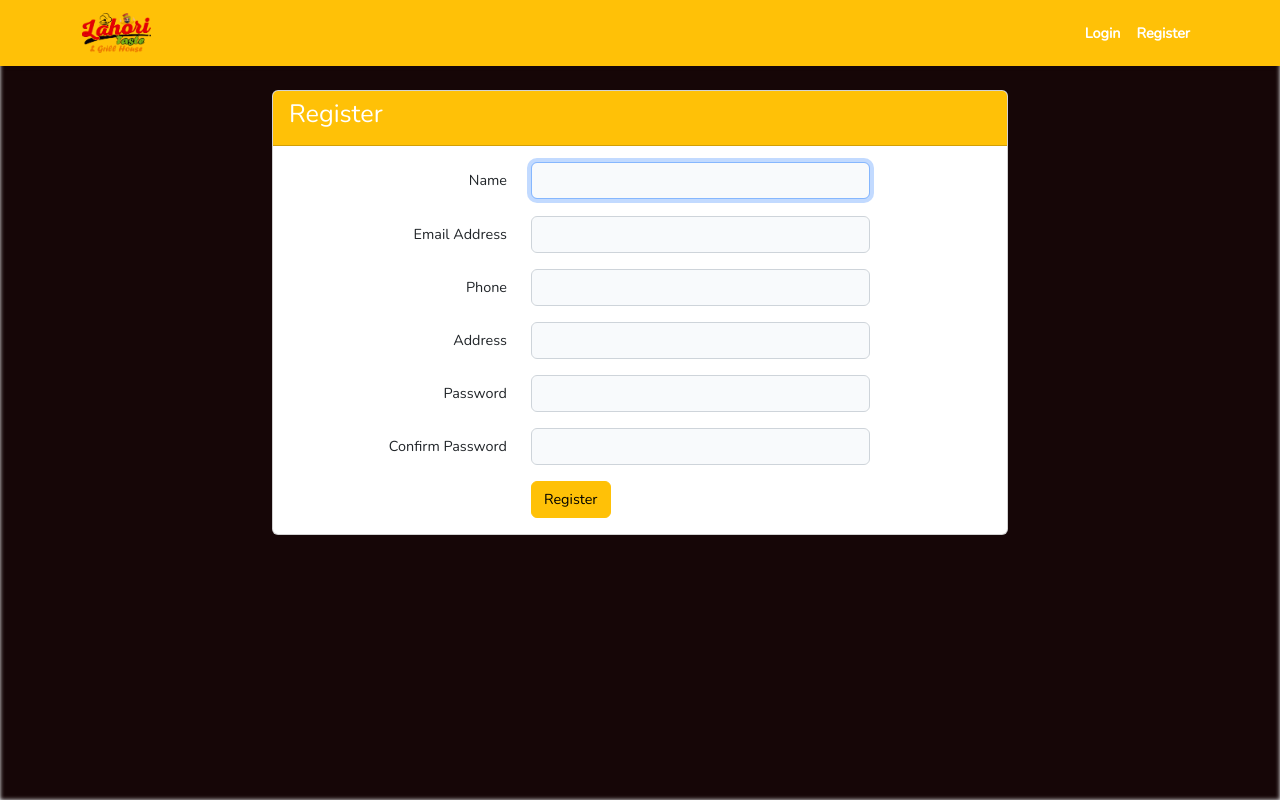
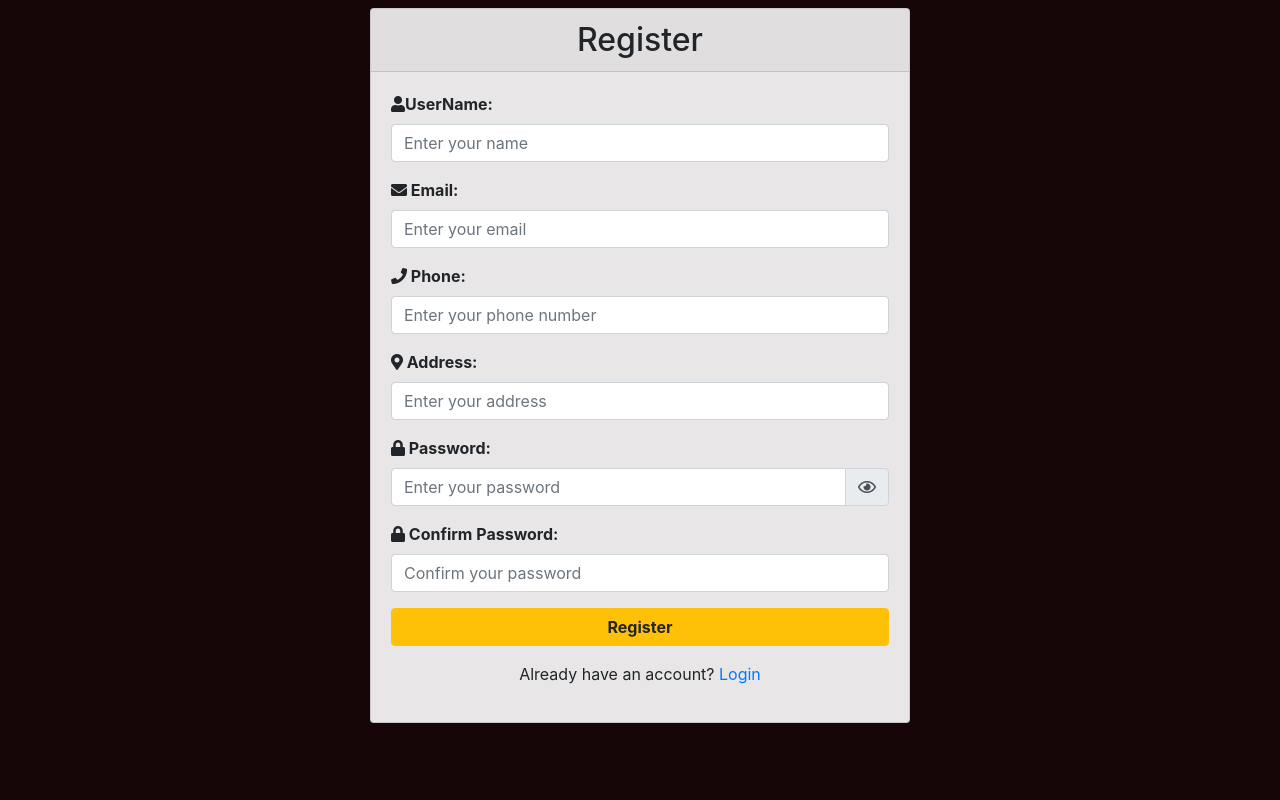
Before and after one commit to SSL-SOLUTIONS/lahori-taste, a Laravel app: page /register in a window 1280 px wide. Run offline with Laravel 10, Linux system fonts and the light colour scheme; style sheets or scripts are compiled from the project's sources; some libraries are stand-ins or nearby versions.

Commit message:
login conflict resolve

```diff
--- a/app/Http/Controllers/Auth/RegisterController.php
+++ b/app/Http/Controllers/Auth/RegisterController.php
@@ -8,60 +8,28 @@ use App\Models\User;
 use Illuminate\Foundation\Auth\RegistersUsers;
 use Illuminate\Support\Facades\Hash;
 use Illuminate\Support\Facades\Validator;
-
 class RegisterController extends Controller
 {
-    /*
-    |--------------------------------------------------------------------------
-    | Register Controller
-    |--------------------------------------------------------------------------
-    |
-    | This controller handles the registration of new users as well as their
-    | validation and creation. By default this controller uses a trait to
-    | provide this functionality without requiring any additional code.
-    |
-    */
-
     use RegistersUsers;
 
-    /**
-     * Where to redirect users after registration.
-     *
-     * @var string
-     */
     protected $redirectTo = '/';
 
-    /**
-     * Create a new controller instance.
-     *
-     * @return void
-     */
     public function __construct()
     {
         $this->middleware('guest');
     }
 
-    /**
-     * Get a validator for an incoming registration request.
-     *
-     * @param  array  $data
-     * @return \Illuminate\Contracts\Validation\Validator
-     */
     protected function validator(array $data)
 {
     return Validator::make($data, [
         'name' => ['required', 'string', 'max:255'],
         'email' => ['required', 'string', 'email', 'max:255', 'unique:users'],
-            'password' => ['required', 'string', 'min:8', 'confirmed'],
+        'phone' => ['required', 'string', 'max:255'],
+        'address' => ['required', 'string', 'max:255'],
+        'password' => ['required', 'string', 'min:8', 'confirmed'], // This 'confirmed' rule ensures that the password matches 'password_confirmation'
     ]);
 }
 
-    /**
-     * Create a new user instance after a valid registration.
-     *
-     * @param  array  $data
-     * @return \App\Models\User
-     */
     protected function create(array $data)
     {
         return User::create([
--- a/resources/views/admin.blade.php
+++ b/resources/views/admin.blade.php
@@ -62,9 +62,7 @@
         </li>
       </ul>
     </nav>
-    <!-- partial -->
     <div class="container-fluid page-body-wrapper">
-      <!-- partial:partials/_navbar.html -->
       <nav class="navbar p-0 fixed-top d-flex flex-row">
         <div class="navbar-brand-wrapper d-flex d-lg-none align-items-center justify-content-center">
           <a class="navbar-brand brand-logo-mini" href=""><img src="{{asset('images/new logo lahori taste 2 (1).png')}}" alt="logo" /></a>
--- a/resources/views/auth/register.blade.php
+++ b/resources/views/auth/register.blade.php
@@ -1,123 +1,109 @@
-@extends('layouts.app')
+<!DOCTYPE html>
+<html lang="en">
 
-@section('content')
-<style>
-     body {
-        position: relative;
-    }
+<head>
+    <meta charset="UTF-8">
+    <meta name="viewport" content="width=device-width, initial-scale=1.0">
+    <title>Lahori Taste</title>
+    <link rel="stylesheet" href="https://maxcdn.bootstrapcdn.com/bootstrap/4.5.2/css/bootstrap.min.css">
+    <link rel="stylesheet" href="https://cdnjs.cloudflare.com/ajax/libs/font-awesome/5.15.1/css/all.min.css">
+    <link rel="shortcut icon" href="{{asset('images/favicon.png')}}" type="">
 
-    body::before {
-        content: "";
-        background-color:rgba(22, 6, 7, 1);
-        background-size:cover;
-        filter:blur(2px);
-        position:fixed;
-        top:0;
-        left:0;
-        width:100%;
-        height:100%;
-        z-index:-1;
-    };
-</style>
-<div class="container">
-    <div class="row justify-content-center">
-        <div class="col-md-8">
-            <div class="card">
-                <div style="color: white;" class="bg-warning card-header"><h3>{{ __('Register') }}</h3></div>
+    <style>
+        body {
+            background-color: rgba(22, 6, 7, 1);
+        }
 
-                <div class="card-body">
-                    <form method="POST" action="{{ route('register') }}">
-                        @csrf
-                        <div class="row mb-3">
-                            <label for="name" class="col-md-4 col-form-label text-md-end">{{ __('Name') }}</label>
+        .custom-card {
+            background-color: rgba(255, 255, 255, 0.9);
+        }
+    </style>
+</head>
 
-                            <div class="col-md-6">
-                                <input id="name" type="text" class="form-control @error('name') is-invalid @enderror" name="name" value="{{ old('name') }}" required autocomplete="name" autofocus>
-
+<body>
+    <div class="container">
+        <div class="row justify-content-center mt-2 mb-2">
+            <div class="col-lg-6 col-md-8 col-sm-10 col-12">
+                <div class="card custom-card">
+                    <h2 class="card-header text-center">Register</h2>
+                    <div class="card-body">
+                        <form action="{{ route('register') }}" method="post">
+                            @csrf
+                            <div class="form-group">
+                                <label for="name"><b><i class="fas fa-user"></i>UserName:</b></label>
+                                <input type="text" class="form-control @error('name') is-invalid @enderror" id="name" name="name" placeholder="Enter your name" required>
                                 @error('name')
-                                    <span class="invalid-feedback" role="alert">
-                                        <strong>{{ $message }}</strong>
-                                    </span>
+                                <span class="error">{{ $message }}</span>
                                 @enderror
                             </div>
-                        </div>
-
-                        <div class="row mb-3">
-                            <label for="email" class="col-md-4 col-form-label text-md-end">{{ __('Email Address') }}</label>
-
-                            <div class="col-md-6">
-                                <input id="email" type="email" class="form-control @error('email') is-invalid @enderror" name="email" value="{{ old('email') }}" required autocomplete="email">
-
+                            <div class="form-group">
+                                <label for="email"><b><i class="fas fa-envelope"></i> Email:</b></label>
+                                <input type="email" class="form-control @error('email') is-invalid @enderror" id="email" name="email" placeholder="Enter your email" required>
                                 @error('email')
-                                    <span class="invalid-feedback" role="alert">
-                                        <strong>{{ $message }}</strong>
-                                    </span>
+                                <span class="error">{{ $message }}</span>
                                 @enderror
                             </div>
-                        </div>
-
-
-                        <div class="row mb-3">
-                            <label for="phone" class="col-md-4 col-form-label text-md-end">{{ __('Phone') }}</label>
-
-                            <div class="col-md-6">
-                                <input id="phone" type="phone" class="form-control @error('phone') is-invalid @enderror" name="phone" required autocomplete="phone">
-
+                            <div class="form-group">
+                                <label for="phone"><b><i class="fas fa-phone"></i> Phone:</b></label>
+                                <input type="tel" class="form-control @error('phone') is-invalid @enderror" id="phone" name="phone" placeholder="Enter your phone number" required>
                                 @error('phone')
-                                    <span class="invalid-feedback" role="alert">
-                                        <strong>{{ $message }}</strong>
-                                    </span>
+                                <span class="error">{{ $message }}</span>
                                 @enderror
                             </div>
-                        </div>
-
-
-                        <div class="row mb-3">
-                            <label for="address" class="col-md-4 col-form-label text-md-end">{{ __('Address') }}</label>
-
-                            <div class="col-md-6">
-                                <input id="address" type="address" class="form-control @error('address') is-invalid @enderror" name="address" required autocomplete="address">
-
-                                @error('address')
-                                    <span class="invalid-feedback" role="alert">
-                                        <strong>{{ $message }}</strong>
-                                    </span>
+                            <div class="form-group">
+                                <label for="address"><b><i class="fas fa-map-marker-alt"></i> Address:</b></label>
+                                <input type="text" class="form-control" id="address" name="address" placeholder="Enter your address" required>
+                            </div>
+                            <div class="form-group">
+                                <label for="password"><b><i class="fas fa-lock"></i> Password:</b></label>
+                                <div class="input-group">
+                                    <input type="password" class="form-control @error('password') is-invalid @enderror" id="password" name="password" placeholder="Enter your password" required>
+                                    <div class="input-group-append">
+                                        <span class="input-group-text">
+                                            <i class="far fa-eye" id="togglePassword"></i>
+                                        </span>
+                                    </div>
+                                </div>
+                                @error('password')
+                                <span class="error">{{ $message }}</span>
                                 @enderror
                             </div>
-                        </div>
-                        <div class="row mb-3">
-                            <label for="password" class="col-md-4 col-form-label text-md-end">{{ __('Password') }}</label>
+                            <div class="form-group">
+                                <label for="confirm-password"><b><i class="fas fa-lock"></i> Confirm Password:</b></label>
+                                <input type="password" class="form-control" id="password_confirmation" name="password_confirmation" placeholder="Confirm your password" required>
+                            </div>
 
-                            <div class="col-md-6">
-                                <input id="password" type="password" class="form-control @error('password') is-invalid @enderror" name="password" required autocomplete="new-password">
-
-                                @error('password')
-                                    <span class="invalid-feedback" role="alert">
-                                        <strong>{{ $message }}</strong>
-                                    </span>
-                                @enderror
-                            </div>
-                        </div>
-
-                        <div class="row mb-3">
-                            <label for="password-confirm" class="col-md-4 col-form-label text-md-end">{{ __('Confirm Password') }}</label>
-
-                            <div class="col-md-6">
-                                <input id="password-confirm" type="password" class="form-control" name="password_confirmation" required autocomplete="new-password">
-                            </div>
-                        </div>
-
-                        <div class="row mb-0">
-                            <div class="col-md-6 offset-md-4">
-                                <button type="submit" class="btn btn-warning">
-                                    {{ __('Register') }}
-                                </button>
-                            </div>
-                        </div>
-                    </form>
+                            <button type="submit" class="btn btn-warning btn-block"><b>Register</b></button>
+                        </form>
+                        <p class="text-center mt-3">Already have an account? <a href="{{'login'}}">Login</a></p>
+                    </div>
                 </div>
             </div>
         </div>
     </div>
-</div>
-@endsection
+
+    <script src="https://code.jquery.com/jquery-3.5.1.slim.min.js"></script>
+    <script src="https://cdn.jsdelivr.net/npm/@popperjs/core@2.5.3/dist/umd/popper.min.js"></script>
+    <script src="https://stackpath.bootstrapcdn.com/bootstrap/4.5.2/js/bootstrap.min.js"></script>
+    <script>
+document.addEventListener("DOMContentLoaded", function () {
+    const passwordInput = document.getElementById('password');
+    const togglePassword = document.getElementById('togglePassword');
+
+    togglePassword.addEventListener('click', function () {
+        if (passwordInput.type === 'password') {
+            passwordInput.type = 'text';
+            togglePassword.classList.remove('far-eye');
+            togglePassword.classList.add('far-eye-slash');
+        } else {
+            passwordInput.type = 'password';
+            togglePassword.classList.remove('far-eye-slash');
+            togglePassword.classList.add('far-eye');
+        }
+    });
+});
+</script>
+
+</body>
+
+</html>
```
Also changed, not shown: resources/views/auth/login.blade.php (+91 -47 lines), resources/views/slider.blade.php (+12 -8 lines), resources/views/stripe.blade.php (+21 -22 lines), resources/views/website.blade.php (+13 -8 lines), resources/views/website/profile/edit.blade.php (+4 -4 lines), public/img/users/1697439381.jpg (added), 1 other file. Lines whose indentation alone changed are shown as unchanged.
